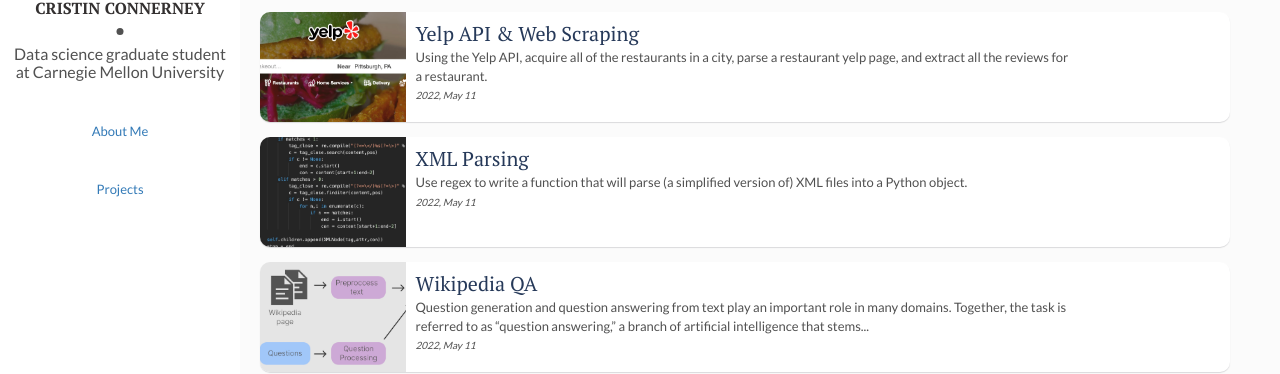
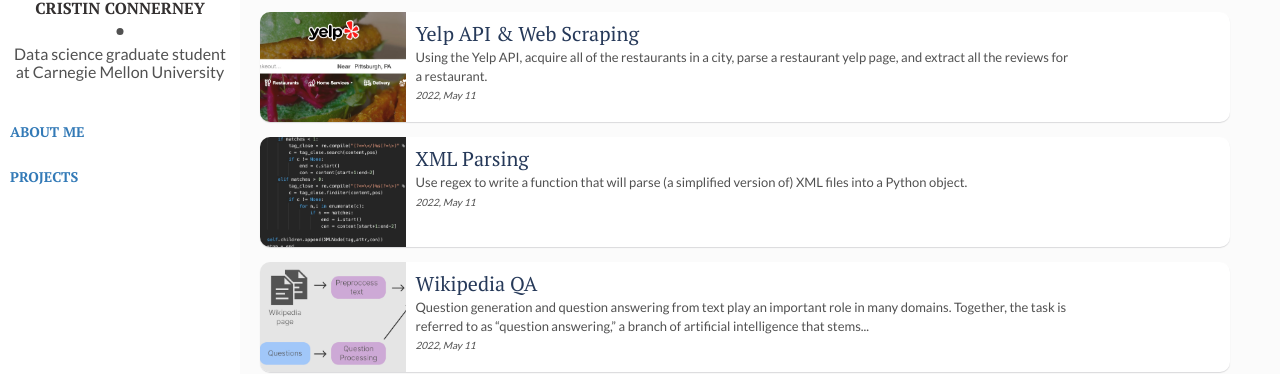
Before and after one commit to Cconnerney/cconnerney.github.io, a Jekyll site: the page built from index.html, in a window 1280 px wide. Shown: the part 133-507 px from the top of the page. Built offline with Jekyll 4.4.1, drawn with Linux system fonts in a browser that asks for light colours; nearby versions of some CDN libraries; library files that are not in the unit come from our copies; the list of posts is cut into pages by our own code.

Commit message:
Update main.html

```diff
--- a/_layouts/main.html
+++ b/_layouts/main.html
@@ -11,10 +11,10 @@
       <div class="author-name">{{site.author}}</div>
       <p>{{site.about-author}}</p>
     </div>
-    <div class="about">
+    <div class="mypages">
     <a href="/about-me">About Me</a>
     </div>
-    <div class="about">
+    <div class="mypages">
     <a href="/">Projects</a>
     </div>
   </header> <!-- End Header -->
```
